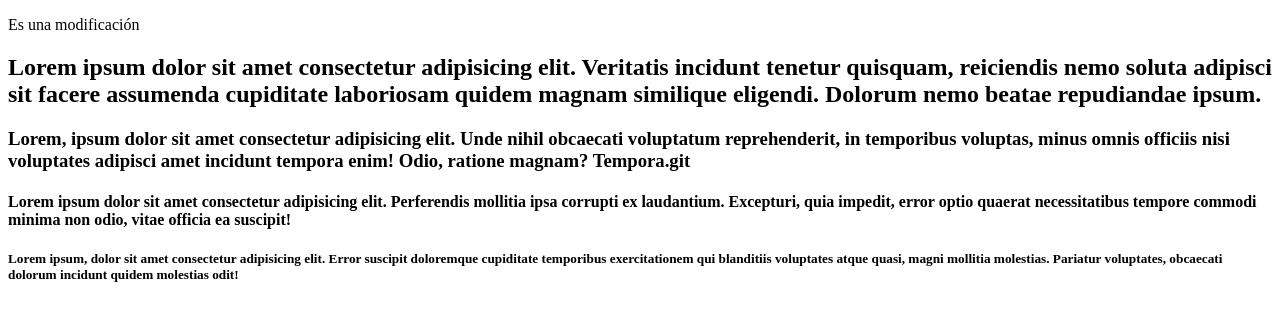
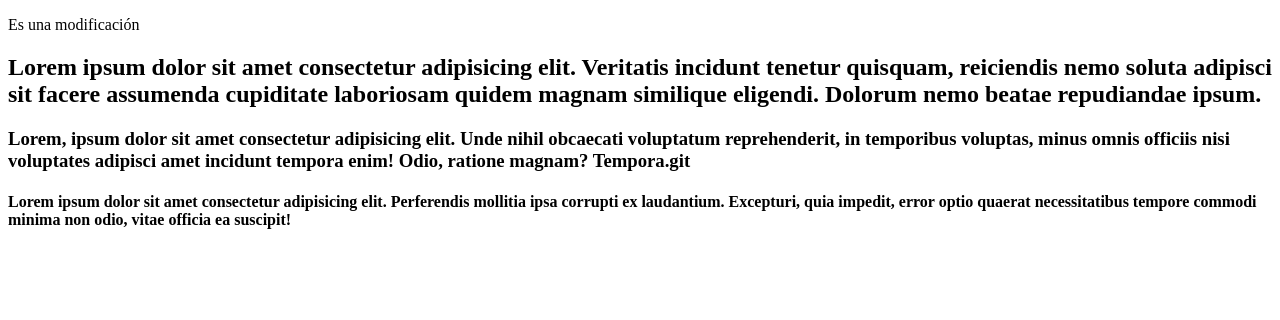
Before and after one commit to i-lema/practice-github, a plain HTML site: page index.html in a window 1280 px wide. Drawn offline with Linux system fonts and the light colour scheme.

Commit message:
Revert "añadir h5"
This reverts commit 471724d6ef83b89c369f02602e05c692ed67a2cb.

```diff
--- a/index.html
+++ b/index.html
@@ -10,6 +10,5 @@
     <h2>Lorem ipsum dolor sit amet consectetur adipisicing elit. Veritatis incidunt tenetur quisquam, reiciendis nemo soluta adipisci sit facere assumenda cupiditate laboriosam quidem magnam similique eligendi. Dolorum nemo beatae repudiandae ipsum.</h2>
     <h3>Lorem, ipsum dolor sit amet consectetur adipisicing elit. Unde nihil obcaecati voluptatum reprehenderit, in temporibus voluptas, minus omnis officiis nisi voluptates adipisci amet incidunt tempora enim! Odio, ratione magnam? Tempora.git </h3>
     <h4>Lorem ipsum dolor sit amet consectetur adipisicing elit. Perferendis mollitia ipsa corrupti ex laudantium. Excepturi, quia impedit, error optio quaerat necessitatibus tempore commodi minima non odio, vitae officia ea suscipit!</h4>
-    <h5>Lorem ipsum, dolor sit amet consectetur adipisicing elit. Error suscipit doloremque cupiditate temporibus exercitationem qui blanditiis voluptates atque quasi, magni mollitia molestias. Pariatur voluptates, obcaecati dolorum incidunt quidem molestias odit!</h5>
 </body>
 </html>
```
